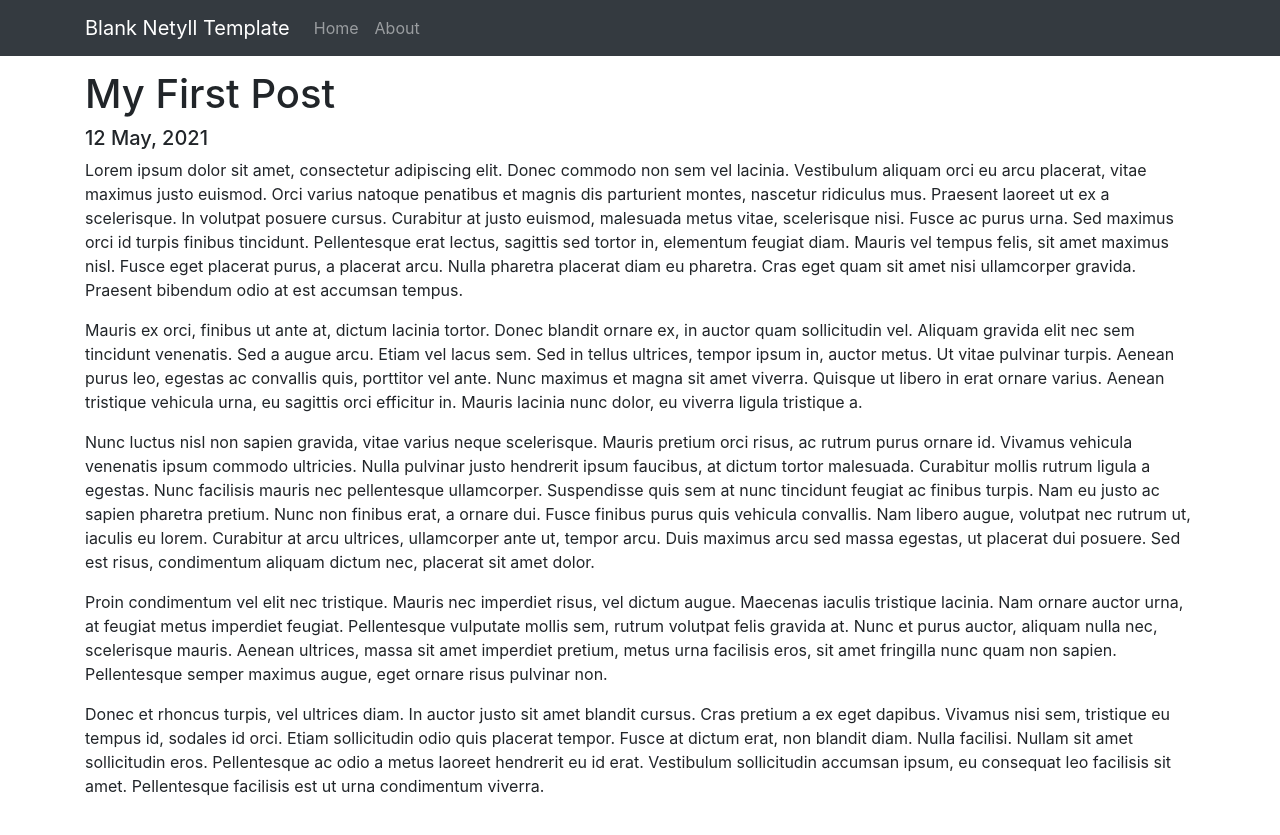
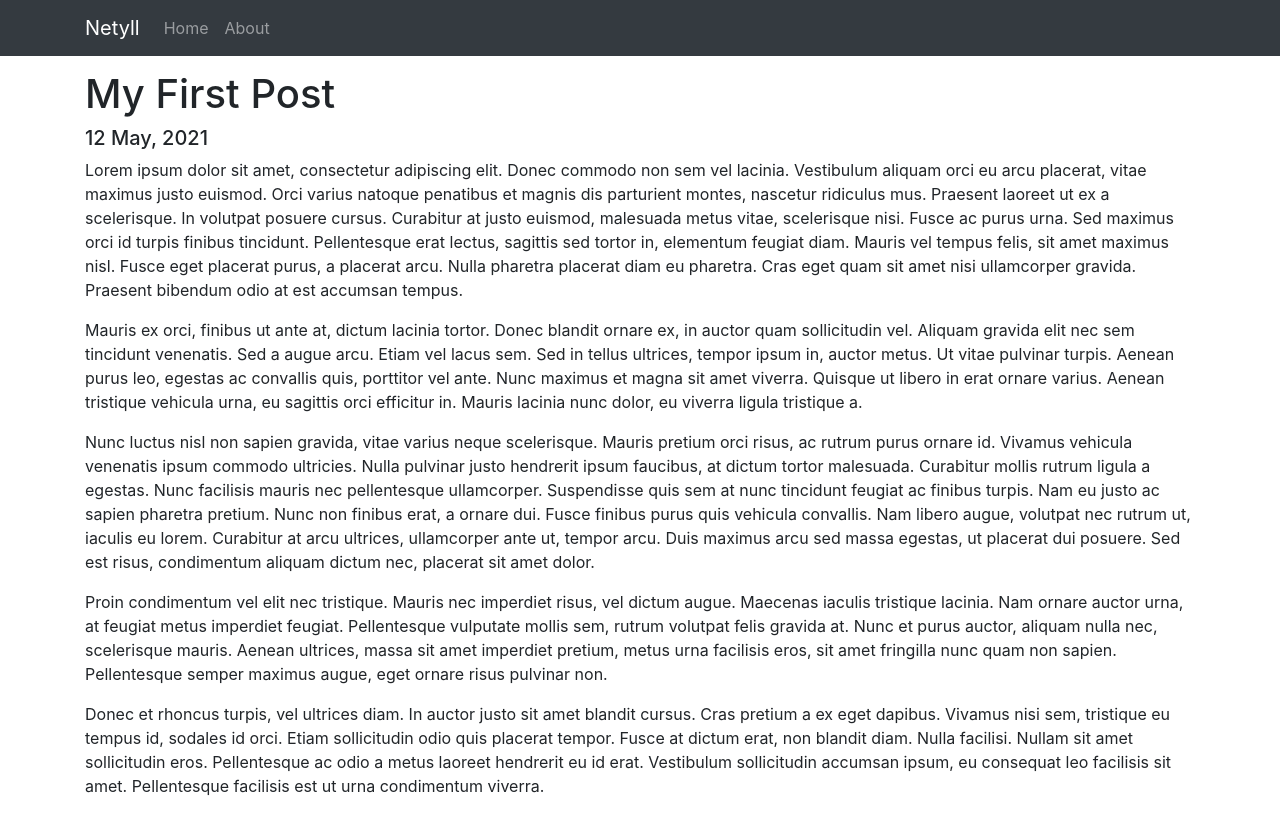
Before and after one commit to timschreiber/netyll, a Jekyll site: the page built from docs/_posts/2021-05-12-my-first-post.md, in a window 1280 px wide. Shown: the top 835 px of the page. Built offline with Jekyll 4.4.1, drawn with Linux system fonts in a browser that asks for light colours; some of the changed lines change nothing that is shown.

Commit message:
Update _config.yml

```diff
--- a/docs/_config.yml
+++ b/docs/_config.yml
@@ -1,6 +1,5 @@
-# Site settings
+name: "Netyll"
+baseurl: "http://netyll.timschreiber.com"
+permalink: "/:categories/:year/:month/:day/:title/"
+title: "Netyll"
 author: "Site Author"
-title: "Blank Netyll Template"
-#url: site url
-#contact: mail of the author
-permalink: "/:categories/:year/:month/:day/:title/"
```
